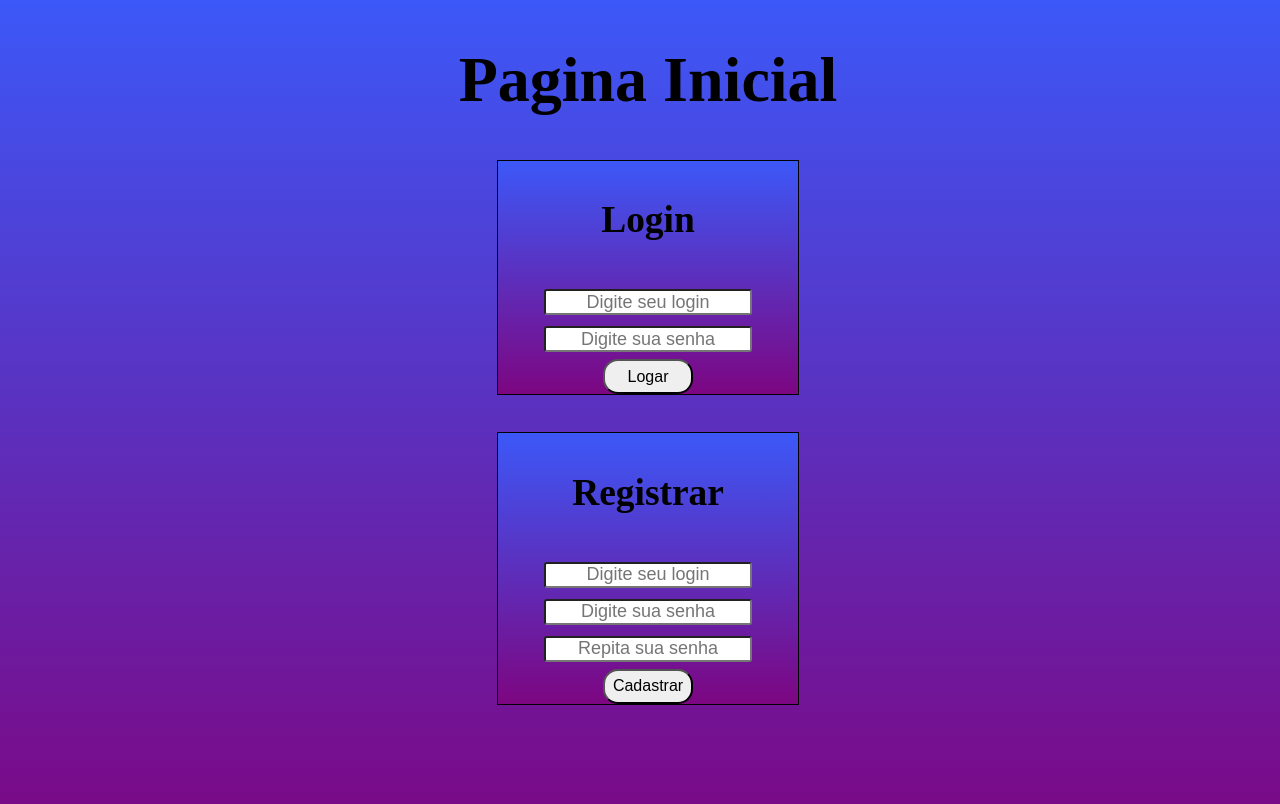
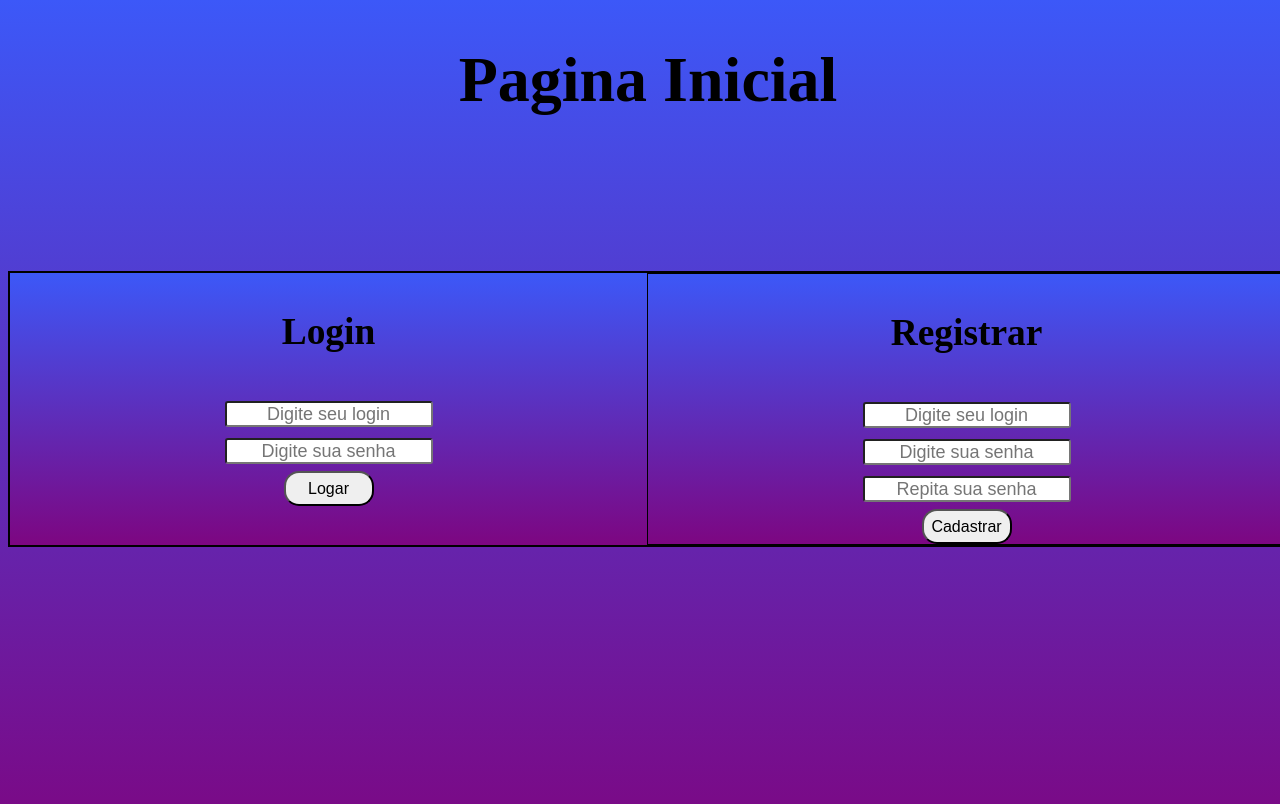
Before and after one commit to Matheus-S-Cruz/aulajson, a plain HTML site: page index.html in a window 1280 px wide. Drawn offline with Linux system fonts and the light colour scheme.

Commit message:
continuação

```diff
--- a/index.html
+++ b/index.html
@@ -9,20 +9,23 @@
 </head>
 <body>
     <h1>Pagina Inicial</h1>
-    <div>
+    <br><br><br>
+    <div class="container">
+    <div class="login">
         <h3>Login</h3>
         <input type="text" placeholder="Digite seu login" id="login"><br>
         <input type="password" placeholder="Digite sua senha" id="password"><br>
         <button onclick="login()">Logar</button>
     </div>
     <br>
-    <div>
+    <div class="registrar">
         <h3>Registrar</h3>
         <input type="text" placeholder="Digite seu login" id="novoLogin"><br>
         <input type="password" placeholder="Digite sua senha" id="novaSenha"><br>
         <input type="password" placeholder="Repita sua senha" id="repSenha"><br>
         <button onclick="cadastra()">Cadastrar</button>
     </div>
+    </div>
     <script src="script.js"></script>
 </body>
 </html>
--- a/style.css
+++ b/style.css
@@ -5,13 +5,6 @@ body {
     height: 100vh;
     font-size: xx-large;
     text-align: center;
-}
-div {
-    background-image: linear-gradient(to bottom, rgb(60, 88, 248), rgb(125, 6, 129));
-    border: solid;
-    width: 300px;
-    margin: auto;
-    border-width: 1px;
 }
 input {
     width: 200px;
@@ -30,3 +23,20 @@ button {
     font-size: large;
     margin-top: 450px;
 }
+.container {
+    display: flex;
+    background-image: linear-gradient(to bottom, rgb(60, 88, 248), rgb(125, 6, 129));
+    border: solid;
+    margin: auto;
+    border-width: 2px;
+}
+
+.login {
+    flex: 1;
+}
+
+.registrar {
+    flex: 1;
+    border: solid;
+    border-width: 0.1px;
+}
```
Also changed, not shown: logado/home.html (added, +18 -0 lines), logado/home_script.js (added, +7 -0 lines).
